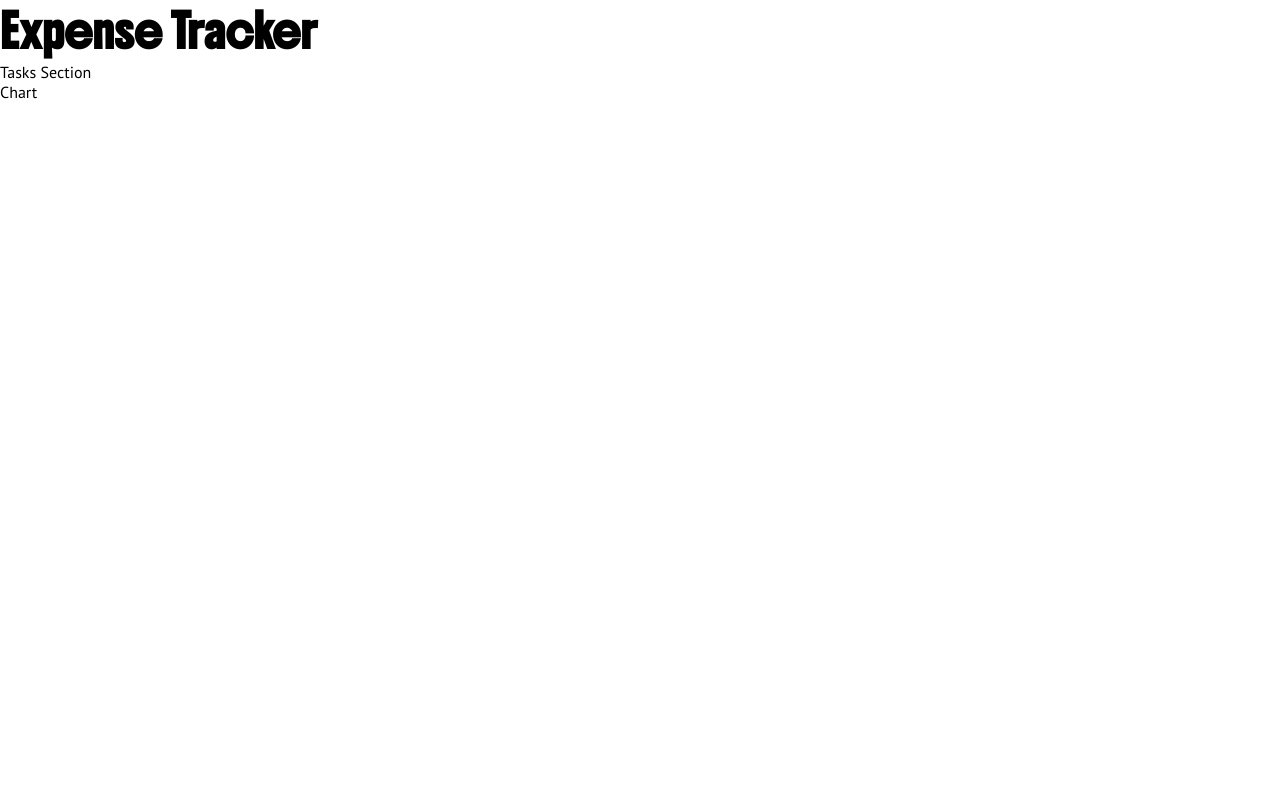
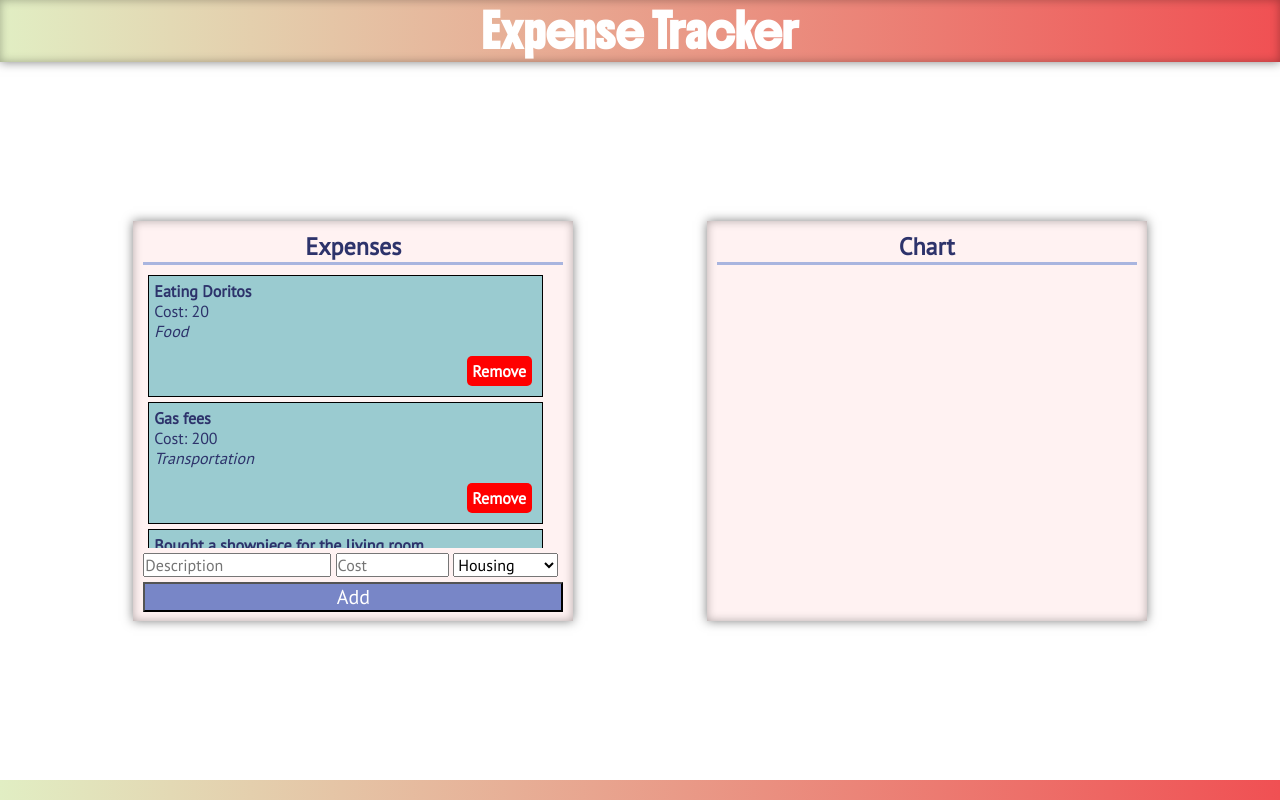
Before and after one commit to ImranullahKhann/expense-tracker, a plain HTML site: page index.html in a window 1280 px wide. Drawn offline with Linux system fonts and the light colour scheme.

Commit message:
Added initial structure and design.

```diff
--- a/index.html
+++ b/index.html
@@ -12,12 +12,55 @@
     </header>
 
     <main>
-        <section class="tasks">
-            Tasks Section
+        <section class="expenses">
+            <h3>Expenses</h3>
+            <div class="expense-tracker">
+                <div class="content">
+                    <div class="expense">
+                        <p class="desc">Eating Doritos</p>
+                        <p class="amount">Cost: 20</p>
+                        <p class="category">Food</p>
+                        <a href="#" class="remove-expense">Remove</a>
+                    </div>
+                    <div class="expense">
+                        <p class="desc">Gas fees</p>
+                        <p class="amount">Cost: 200</p>
+                        <p class="category">Transportation</p>
+                        <a href="#" class="remove-expense">Remove</a>
+                    </div>
+                    <div class="expense">
+                        <p class="desc">Bought a showpiece for the living room</p>
+                        <p class="amount">Cost: 60</p>
+                        <p class="category">Housing</p>
+                        <a href="#" class="remove-expense">Remove</a>
+                    </div>
+                    <div class="expense">
+                        <p class="desc">1234 5678 9 10 12 14 16 18 20 22 24 26 28 30 sdsdsd  3245 sa rrwe</p>
+                        <p class="amount">Cost: 60</p>
+                        <p class="category">Housing</p>
+                        <a href="#" class="remove-expense">Remove</a>
+                    </div>
+                </div>
+                <form class="add-expense">
+                    <input maxlength="64" placeholder="Description" type="text" id="expense-desc" required>
+                    <input min="1" max="100000000" placeholder="Cost" type="number" id="expense-cost" required>
+                    <select name="categories" id="categories">
+                        <option value="Housing">Housing</option>
+                        <option value="Food">Food</option>
+                        <option value="Transportation">Transportation</option>
+                        <option value="Entertainment">Entertainment</option>
+                        <option value="Clothing">Clothing</option>
+                        <option value="Healthcare">Healthcare</option>
+                        <option value="Education">Education</option>
+                        <option value="Miscellaneous">Miscellaneous</option>
+                      </select>
+                    <button>Add</button>
+                </form>
+            </div>
         </section>
 
         <section class="chart">
-            Chart
+            <h3>Chart</h3>
         </section>
     </main>
 
--- a/styles.css
+++ b/styles.css
@@ -19,6 +19,169 @@
     font-family: 'PT Sans', Arial, Helvetica, sans-serif;
 }
 
+body {
+    height: 100%;
+    display: flex;
+    flex-direction: column;
+    justify-content: space-between;
+}
+
+html {
+    height: 100%;
+}
+
+header {
+    /*
+    cool gradient
+    background: linear-gradient(to right, #03001e, #7303c0, #ec38bc, #fdeff9);
+    */
+    background: linear-gradient(to right, #e1eec3, #f05053);
+    color: white;
+    text-align: center;
+    box-shadow:
+    inset 0 0 10px rgba(0,0,0,0.3), /* Inner shadow for depth */
+    0 0 10px rgba(0,0,0,0.5); /* Outer shadow for lift */
+    display: inline-block;
+}
+
 h1 {
     font-family: Boldonse, sans-serif;
 }
+
+footer {
+    background: linear-gradient(to right, #e1eec3, #f05053);
+    height: 20px;
+}
+
+main {
+    display: flex;
+    justify-content: space-evenly;
+}
+
+.expenses,.chart {
+    box-shadow:
+    inset 0 0 10px rgba(0,0,0,0.3), /* Inner shadow for depth */
+    0 0 10px rgba(0,0,0,0.5); /* Outer shadow for lift */
+    display: block;
+    background: #FFF2F2;
+    height: 400px;
+    width: 440px;
+    padding: 10px;
+}
+
+h3 {
+    color: #2D336B;
+    text-align: center;
+    border-bottom: 3px solid #A9B5DF;
+    font-size: 24px;
+    margin-bottom: 5px;
+}
+
+.expense-tracker {
+    height: 90%;
+    display: flex;
+    flex-direction: column;
+    justify-content: space-between;
+}
+
+.add-expense>button {
+    width: 100%;
+}
+
+.add-expense>button {
+    width: 100%;
+    background-color: #7886C7;
+    color: white;
+    font-size: 20px;
+}
+
+.add-expense>button:hover {
+    background-color: #A9B5DF;
+    cursor: pointer;
+}
+
+#expense-cost {
+    width: 27%;
+}
+
+#categories {
+    width: 25%;
+}
+
+#expense-desc,#expense-cost,#categories {
+    font-size: 16px;
+    margin-bottom: 5px;
+}
+
+.content {
+    padding: 5px;
+    height: 280px;
+    overflow-y: auto;
+    margin-bottom: 5px;
+}
+
+.expense {
+    border: 1px solid black;
+    margin-bottom: 5px;
+    padding: 5px;
+    background-color: #9ACBD0;
+    color: #2D336B;
+    width: 395px;
+    height: 122px;
+    position: relative;
+}
+
+.desc {
+    font-weight: bold;
+}
+
+.category {
+    font-style: italic;
+}
+
+.remove-expense {
+    text-decoration: none;
+    background-color: red;
+    color: white;
+    font-weight: bold;
+    border-radius: 5px;
+    display: block;
+    position: absolute;
+    top: 10px;
+    width: 65px;
+    height: 30px;
+    padding: 5px;
+    top: 80px;
+    right: 10px;
+}
+
+.remove-expense:hover {
+    border: 1px solid black;
+}
+
+@media (max-width: 888px) {
+    main {
+        flex-direction: column;
+        gap: 20px;
+        align-items: center;
+    }
+
+    .expenses,.chart  {
+        width: 380px
+    }
+
+    .expense {
+        width: 340px;
+        margin: 0px auto;
+    }
+
+    form {
+        display: flex;
+        flex-direction: column;
+    }
+
+    #expense-cost, #categories {
+        width: 100%;
+    }
+
+}
```
